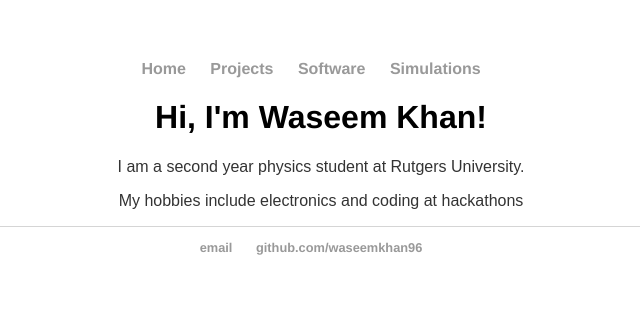
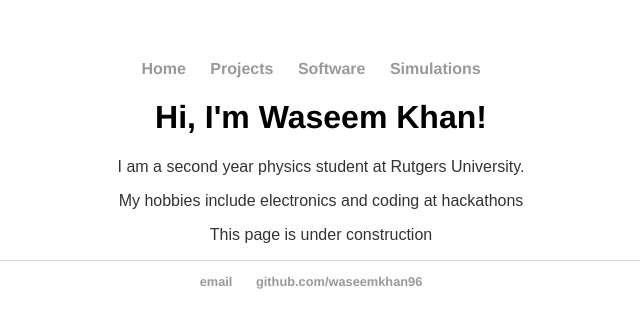
Before and after one commit to wasdkhan/wasdkhan.github.io, a Jekyll site: the page built from index.html, in a window 1280 px wide. Shown: the top 328 px of the page, without its empty margins (319-959 px from the left). Built offline with Jekyll 4.4.1, drawn with Linux system fonts in a browser that asks for light colours.

Commit message:
added construction note

```diff
--- a/index.html
+++ b/index.html
@@ -6,4 +6,5 @@ title: Waseem Khan
 	<h1>Hi, I'm Waseem Khan!</h1>
 	<p>I am a second year physics student at Rutgers University. </p>
 	<p>My hobbies include electronics and coding at hackathons </p>
+	<p>This page is under construction</p>
 </div><!-- /.blurb -->
```
